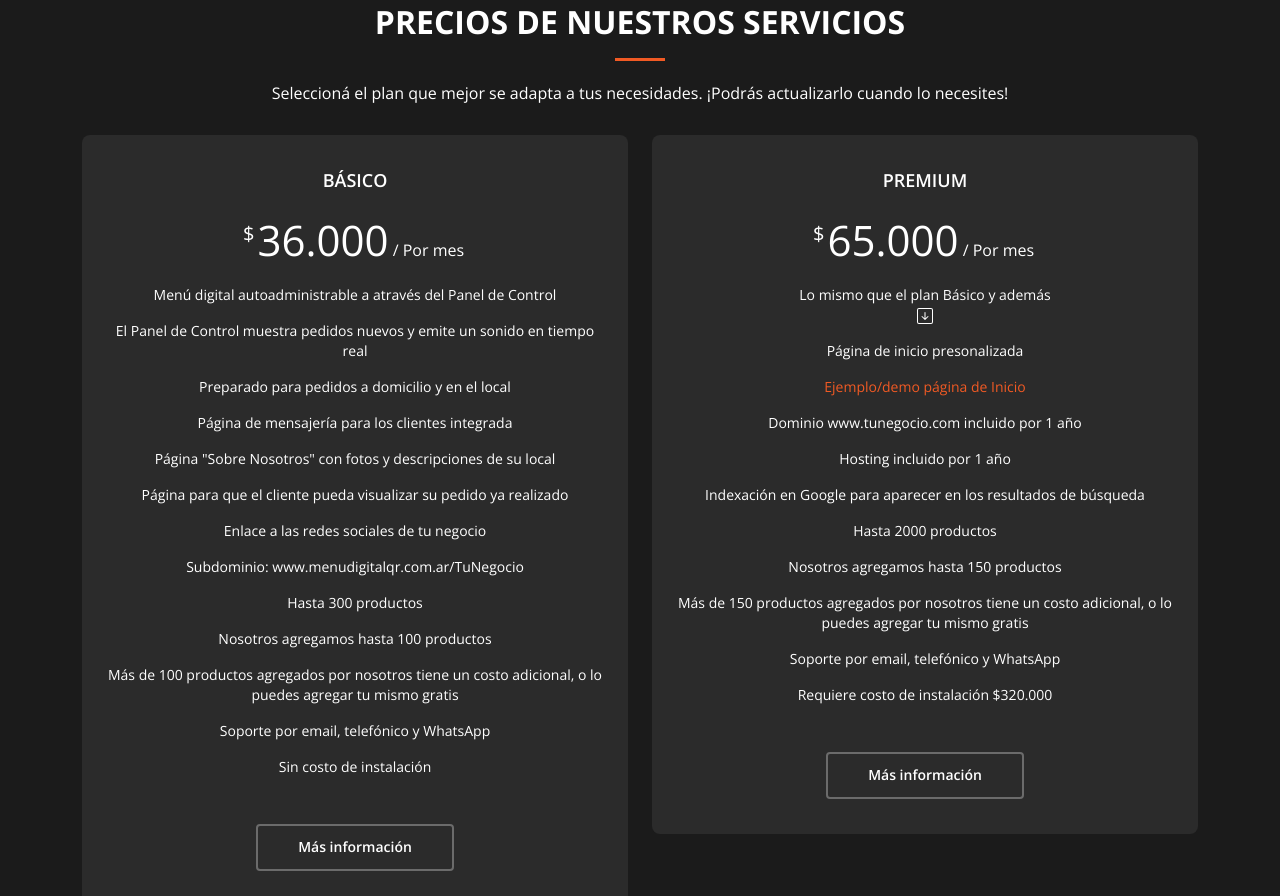
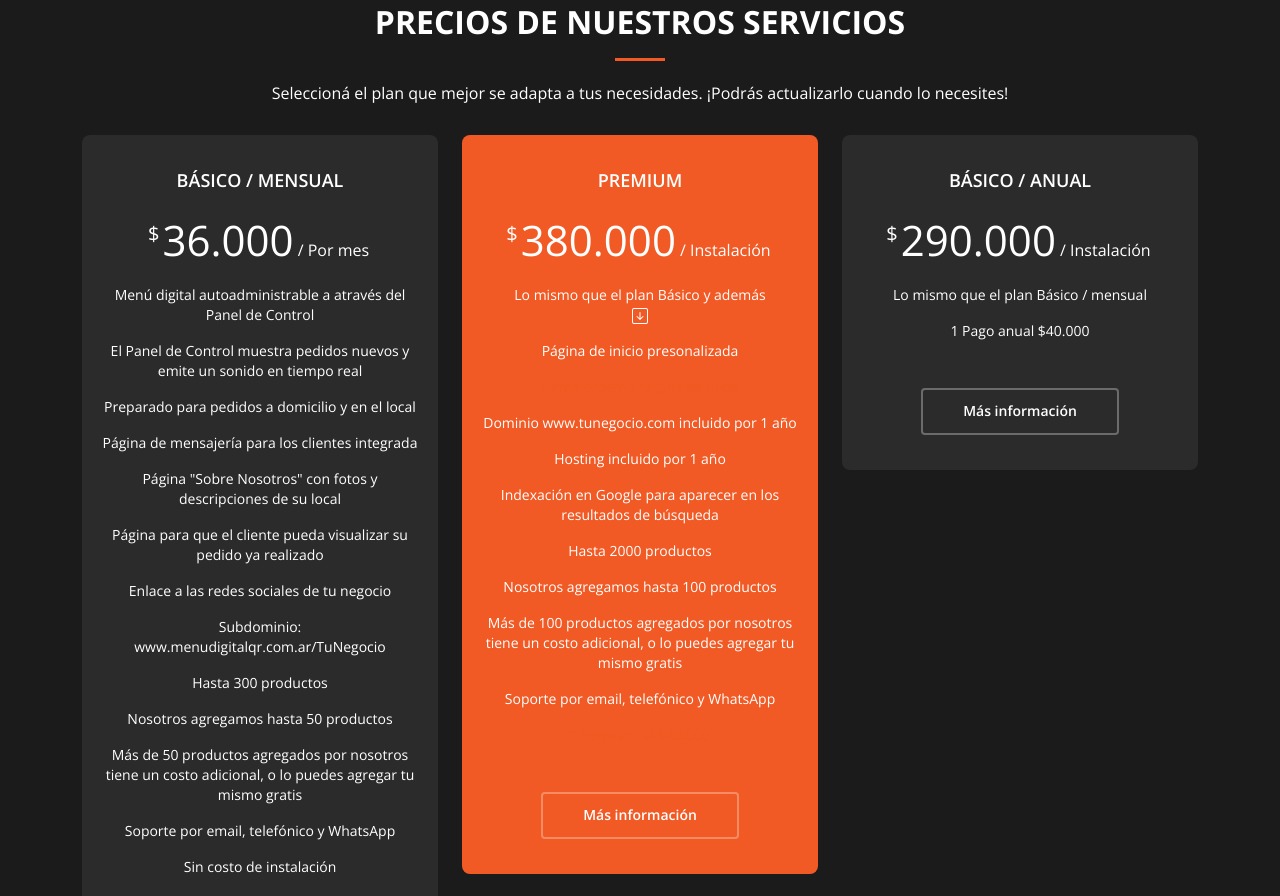
Before and after one commit to menudigitalqr9/qr, a plain HTML site: page index.html in a window 1280 px wide. Shown: the part 2867-3763 px from the top of the page. Drawn offline with nearby package versions, Linux system fonts and the light colour scheme.

Commit message:
Add files via upload

```diff
--- a/index.html
+++ b/index.html
@@ -535,9 +535,14 @@
 
         <div class="row">
 
-          <div class="col-lg-6 col-md-6">
+
+
+
+
+
+          <div class="col-lg-4 col-md-6 mt-4 mt-md-0">
             <div class="box" data-aos="fade-up" data-aos-delay="100">
-              <h3>Básico</h3>
+              <h3>Básico / Mensual</h3>
               <h4><sup>$</sup>36.000<span> / Por mes</span></h4>
               <ul>
                 <li>Menú digital autoadministrable a através del Panel de Control</li>
@@ -558,8 +563,8 @@
 
 
                 <li>Hasta 300 productos</li>
-                <li>Nosotros agregamos hasta 100 productos</li>
-                <li>Más de 100 productos agregados por nosotros tiene un costo adicional, o lo puedes agregar tu mismo
+                <li>Nosotros agregamos hasta 50 productos</li>
+                <li>Más de 50 productos agregados por nosotros tiene un costo adicional, o lo puedes agregar tu mismo
                   gratis</li>
                 <li>Soporte por email, telefónico y WhatsApp</li>
                 <li>Sin costo de instalación</li>
@@ -573,39 +578,16 @@
             </div>
           </div>
 
-          <!-- <div class="col-lg-4 col-md-6 mt-4 mt-md-0">
+
+
+
+
+
+
+          <div class="col-lg-4 col-md-6 mt-4 mt-md-0">
             <div class="box featured" data-aos="fade-up" data-aos-delay="200">
-              <h3>Avanzado</h3>
-              <h4><sup>$</sup>25.000<span> / Por mes</span></h4>
-              <ul>
-
-                <li>Lo mismo que el plan Básico y además <div><svg xmlns="http://www.w3.org/2000/svg" width="16"
-                      height="16" fill="currentColor" class="bi bi-arrow-down-square" viewBox="0 0 16 16">
-                      <path fill-rule="evenodd"
-                        d="M15 2a1 1 0 0 0-1-1H2a1 1 0 0 0-1 1v12a1 1 0 0 0 1 1h12a1 1 0 0 0 1-1zM0 2a2 2 0 0 1 2-2h12a2 2 0 0 1 2 2v12a2 2 0 0 1-2 2H2a2 2 0 0 1-2-2zm8.5 2.5a.5.5 0 0 0-1 0v5.793L5.354 8.146a.5.5 0 1 0-.708.708l3 3a.5.5 0 0 0 .708 0l3-3a.5.5 0 0 0-.708-.708L8.5 10.293z" />
-                    </svg></div>
-
-                </li>
-
-                <li>Integración con Mercado Pago</li>
-
-                <li>Recibir pagos con tarjetas de crédito, débito y saldo de Mercado Pago</li>
-
-                <li>Hasta 30 productos</li>
-
-                <li>Sin costo de instalación</li>
-
-              </ul>
-              <div class="btn-wrap">
-                <a href="#contact" class="btn-buy">Más información</a>
-              </div>
-            </div>
-          </div> -->
-
-          <div class="col-lg-6 col-md-6 mt-4 mt-lg-0">
-            <div class="box" data-aos="fade-up" data-aos-delay="300">
               <h3>Premium</h3>
-              <h4><sup>$</sup>65.000<span> / Por mes</span></h4>
+              <h4><sup>$</sup>380.000<span> / Instalación</span></h4>
               <ul>
 
                 <li>Lo mismo que el plan Básico y además <div><svg xmlns="http://www.w3.org/2000/svg" width="16"
@@ -633,11 +615,11 @@
 
 
                 <li>Hasta 2000 productos</li>
-                <li>Nosotros agregamos hasta 150 productos</li>
-                <li>Más de 150 productos agregados por nosotros tiene un costo adicional, o lo puedes agregar tu mismo
+                <li>Nosotros agregamos hasta 100 productos</li>
+                <li>Más de 100 productos agregados por nosotros tiene un costo adicional, o lo puedes agregar tu mismo
                   gratis</li>
                 <li>Soporte por email, telefónico y WhatsApp</li>
-                <li>Requiere costo de instalación $320.000</li>
+                <li style="color:#f15a24;">1 Pago anual $65.000</li>
 
               </ul>
               <div class="btn-wrap">
@@ -645,6 +627,33 @@
               </div>
             </div>
           </div>
+
+
+
+
+
+
+
+          <div class="col-lg-4 col-md-6 mt-4 mt-md-0">
+            <div class="box" data-aos="fade-up" data-aos-delay="300">
+              <h3>Básico / Anual</h3>
+              <h4><sup>$</sup>290.000<span> / Instalación</span></h4>
+              <ul>
+
+                <li>Lo mismo que el plan Básico / mensual</li>
+
+                <li>1 Pago anual $40.000</li>
+
+
+              </ul>
+              <div class="btn-wrap">
+                <a href="#contact" class="btn-buy">Más información</a>
+              </div>
+            </div>
+          </div>
+
+
+
 
         </div>
 
@@ -796,11 +805,11 @@
       <div class="container" data-aos="fade-up">
 
         <div class="section-title">
-          <h2>Echa un vistazo a la Demo</h2>
+          <h2>Echa un vistazo a la demo</h2>
           <p>– Escanea este código QR o haz click en el –</p>
         </div>
 
-        <div class="text-center">
+        <div>
           <a href="https://elclubdeldelantal.com/resto/index.php" target="_blank"><img src="assets/img/FotodeMenu2.jpg"
               class="img-fluid" alt="Demo Menú digital"></a>
         </div>
@@ -811,7 +820,7 @@
           </div>
           <br>
 
-          <div class="youtube-video-container">
+          <div class="videoY">
             <iframe width="1100" height="650" src="https://www.youtube.com/embed/AiMpvwnvO00?si=9j9DuNj9wXJYF_-s"
               title="YouTube video player" frameborder="0"
               allow="accelerometer; autoplay; clipboard-write; encrypted-media; gyroscope; picture-in-picture; web-share"
```
